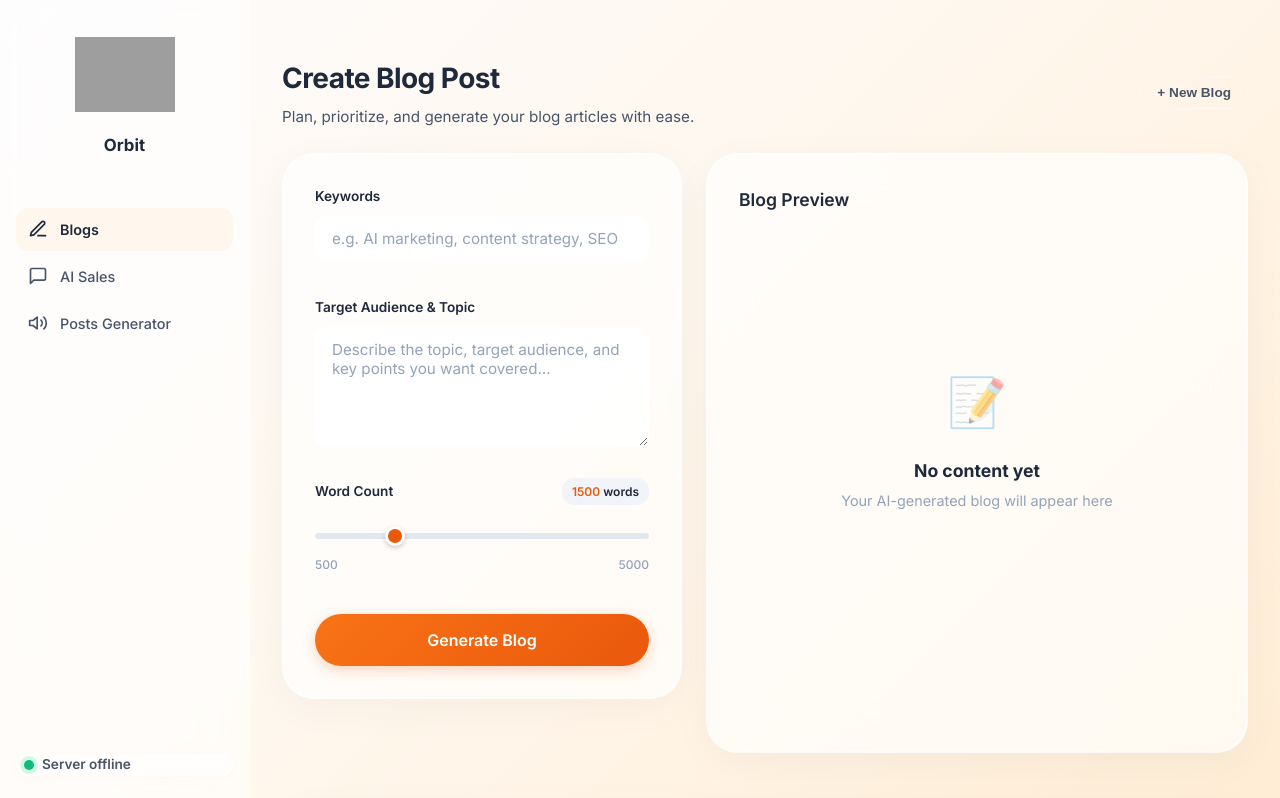
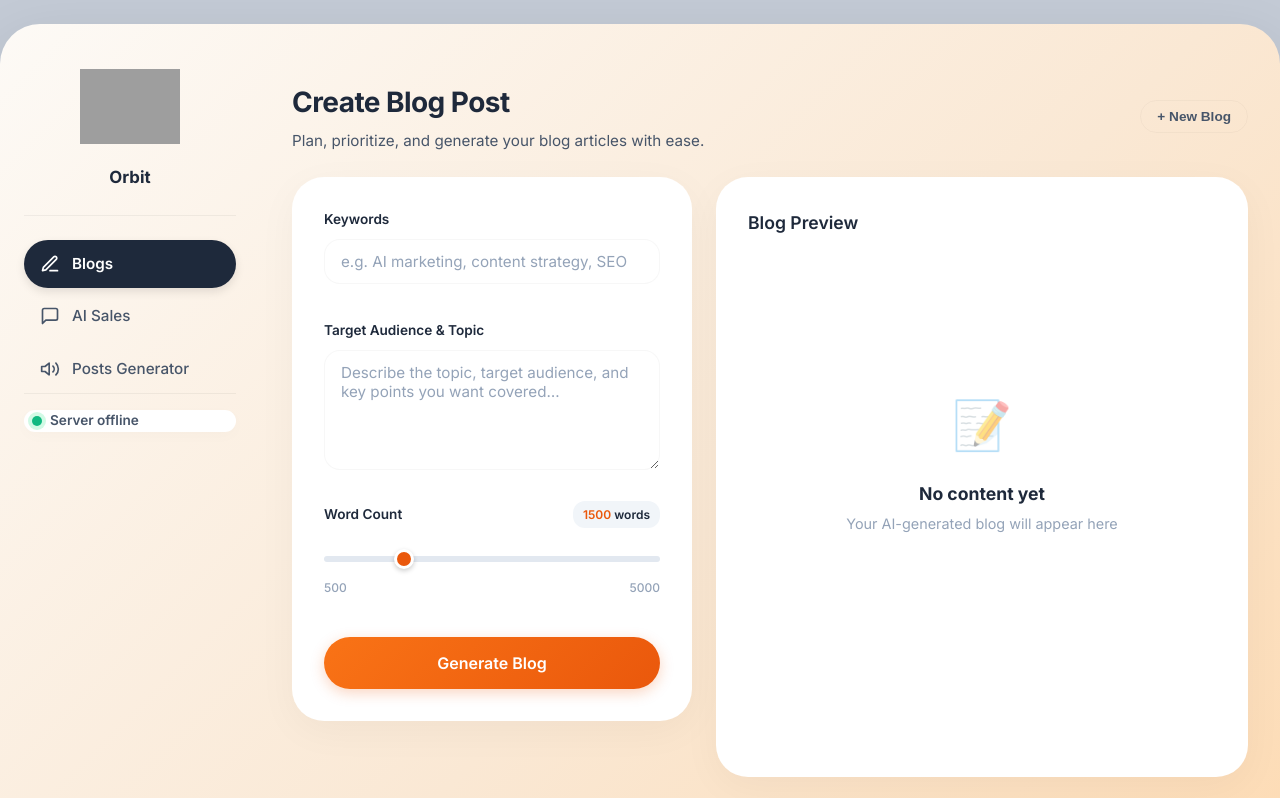
Before and after one commit to edorfanini00/Blogsystem, a website built with Vite: page index.html in a window 1280 px wide. Shown: the top 798 px of the page. Built offline with nearby package versions, Linux system fonts and the light colour scheme; grey boxes are pictures that could not be loaded; files whose address does not match are found by name.

Commit message:
Redesign to Crextio style: floating solid container, warm gradient, white cards, dark pill nav

```diff
--- a/src/style.css
+++ b/src/style.css
@@ -13,15 +13,16 @@
 
 :root {
   --font: 'Outfit', 'Inter', -apple-system, BlinkMacSystemFont, sans-serif;
-  --bg-main: linear-gradient(135deg, #fdfbfb 0%, #fff7ed 50%, #ffedd5 100%);
-  --bg-sidebar: rgba(255, 255, 255, 0.6);
-  --bg-card: rgba(255, 255, 255, 0.65);
-  --bg-input: rgba(255, 255, 255, 0.85);
+  --bg-backdrop: #c3cad5;
+  --bg-main: linear-gradient(135deg, #fdfaf6 0%, #fae8d4 50%, #fed7aa 100%);
+  --bg-sidebar: transparent;
+  --bg-card: #ffffff;
+  --bg-input: #ffffff;
   --text-primary: #1e293b;
   --text-secondary: #475569;
   --text-muted: #94a3b8;
-  --border: rgba(255, 255, 255, 0.5);
-  --border-light: rgba(255, 255, 255, 0.4);
+  --border: rgba(0, 0, 0, 0.05);
+  --border-light: rgba(0, 0, 0, 0.03);
   --border-focus: #ea580c;
   --accent-primary: #ea580c;
   --accent-hover: #c2410c;
@@ -29,15 +30,14 @@
   --accent-gradient: linear-gradient(135deg, #f97316 0%, #ea580c 100%);
   --success: #10b981;
   --success-light: #d1fae5;
-  --radius-sm: 12px;
-  --radius-md: 20px;
+  --radius-sm: 16px;
+  --radius-md: 24px;
   --radius-lg: 32px;
   --radius-xl: 40px;
   --shadow-sm: 0 4px 15px rgba(0, 0, 0, 0.02);
-  --shadow-card: 0 10px 40px rgba(0, 0, 0, 0.04), inset 0 0 0 1px rgba(255, 255, 255, 0.6);
+  --shadow-card: 0 10px 40px rgba(0, 0, 0, 0.04);
   --shadow-btn: 0 4px 14px rgba(234, 88, 12, 0.25);
   --transition: 0.3s cubic-bezier(0.4, 0, 0.2, 1);
-  --glass-blur: blur(20px);
 }
 
 html {
@@ -48,8 +48,7 @@ html {
 
 body {
   font-family: var(--font);
-  background: var(--bg-main);
-  background-attachment: fixed;
+  background: var(--bg-backdrop);
   color: var(--text-primary);
   min-height: 100vh;
   overflow-x: hidden;
@@ -59,23 +58,27 @@ body {
 /* ─── Layout ──────────────────────────────── */
 .app-layout {
   display: flex;
-  min-height: 100vh;
+  margin: 24px auto;
+  max-width: 1500px;
+  min-height: calc(100vh - 48px);
+  background: var(--bg-main);
+  border-radius: var(--radius-xl);
+  box-shadow: 0 20px 60px rgba(0, 0, 0, 0.1);
+  overflow: hidden;
+  position: relative;
 }
 
 /* ─── Sidebar ─────────────────────────────── */
 .sidebar {
-  width: 250px;
+  width: 260px;
   background: var(--bg-sidebar);
-  backdrop-filter: var(--glass-blur);
-  -webkit-backdrop-filter: var(--glass-blur);
-  border-right: 1px solid var(--border);
+  border-right: none;
   display: flex;
   flex-direction: column;
-  padding: 24px 16px;
+  padding: 32px 24px;
   flex-shrink: 0;
-  position: sticky;
-  top: 0;
-  height: 100vh;
+  height: 100%;
+  position: relative;
   z-index: 10;
 }
 
@@ -112,9 +115,9 @@ body {
   display: flex;
   align-items: center;
   gap: 12px;
-  padding: 10px 12px;
-  border-radius: var(--radius-sm);
-  font-size: 0.9rem;
+  padding: 12px 16px;
+  border-radius: var(--radius-xl);
+  font-size: 0.95rem;
   font-weight: 500;
   color: var(--text-secondary);
   text-decoration: none;
@@ -122,18 +125,19 @@ body {
 }
 
 .nav-item:hover:not(.disabled) {
-  background: var(--bg-input);
+  background: var(--border-light);
   color: var(--text-primary);
 }
 
 .nav-item.active {
-  background: #fff7ed;
-  color: var(--text-primary);
+  background: var(--text-primary);
+  color: #ffffff;
   font-weight: 600;
+  box-shadow: 0 4px 10px rgba(0, 0, 0, 0.1);
 }
 
 .nav-item.active svg {
-  stroke: var(--text-primary);
+  stroke: #ffffff;
 }
 
 .nav-item.disabled {
@@ -256,12 +260,10 @@ body {
 /* ─── Cards ───────────────────────────────── */
 .card {
   background: var(--bg-card);
-  backdrop-filter: var(--glass-blur);
-  -webkit-backdrop-filter: var(--glass-blur);
   border-radius: var(--radius-lg);
   padding: 32px;
   box-shadow: var(--shadow-card);
-  border: 1px solid var(--border);
+  border: none;
   display: flex;
   flex-direction: column;
 }
@@ -460,11 +462,9 @@ body {
 }
 
 .btn-secondary {
-  background: var(--bg-card);
-  backdrop-filter: var(--glass-blur);
-  -webkit-backdrop-filter: var(--glass-blur);
-  color: var(--text-primary);
-  border: 1px solid var(--border);
+  background: #f8fafc;
+  color: var(--text-primary);
+  border: 1px solid var(--border-light);
   border-radius: var(--radius-lg);
   padding: 14px 24px;
   font-size: 0.95rem;
@@ -474,12 +474,12 @@ body {
   align-items: center;
   gap: 8px;
   transition: all var(--transition);
-  box-shadow: var(--shadow-sm);
+  box-shadow: 0 1px 2px rgba(0, 0, 0, 0.05);
 }
 
 .btn-secondary:hover {
-  background: rgba(255, 255, 255, 0.9);
-  border-color: var(--border-light);
+  background: #f1f5f9;
+  border-color: var(--border);
   transform: translateY(-2px);
 }
 
@@ -1611,9 +1611,9 @@ body {
 .stepper {
   display: flex;
   align-items: center;
-  border: 1px solid var(--border);
+  border: 1px solid var(--border-light);
   border-radius: var(--radius-sm);
-  background: var(--bg-input);
+  background: #f8fafc;
   overflow: hidden;
   height: 44px;
 }
@@ -1673,16 +1673,16 @@ body {
   font-weight: 500;
   color: var(--text-primary);
   padding: 10px 14px;
-  border: 1px solid var(--border);
+  border: 1px solid var(--border-light);
   border-radius: var(--radius-sm);
-  background: var(--bg-input);
+  background: #f8fafc;
   transition: all var(--transition);
   user-select: none;
 }
 
 .toggle-row:hover {
-  background: rgba(255, 255, 255, 0.95);
-  border-color: rgba(234, 88, 12, 0.3);
+  background: #f1f5f9;
+  border-color: var(--border);
 }
 
 .toggle-row input[type="checkbox"] {
@@ -1698,8 +1698,8 @@ body {
   width: 42px;
   min-width: 42px;
   height: 24px;
-  background: rgba(0, 0, 0, 0.05);
-  border: 1px solid var(--border);
+  background: #e2e8f0;
+  border: none;
   border-radius: 24px;
   flex-shrink: 0;
   transition: background 0.25s ease, border-color 0.25s ease;
@@ -1729,9 +1729,9 @@ body {
 
 /* File Upload Area */
 .file-upload-area {
-  border: 2px dashed var(--border);
+  border: 2px dashed #cbd5e1;
   border-radius: var(--radius-sm);
-  background: var(--bg-input);
+  background: #f8fafc;
   padding: 20px;
   text-align: center;
   cursor: pointer;
```
